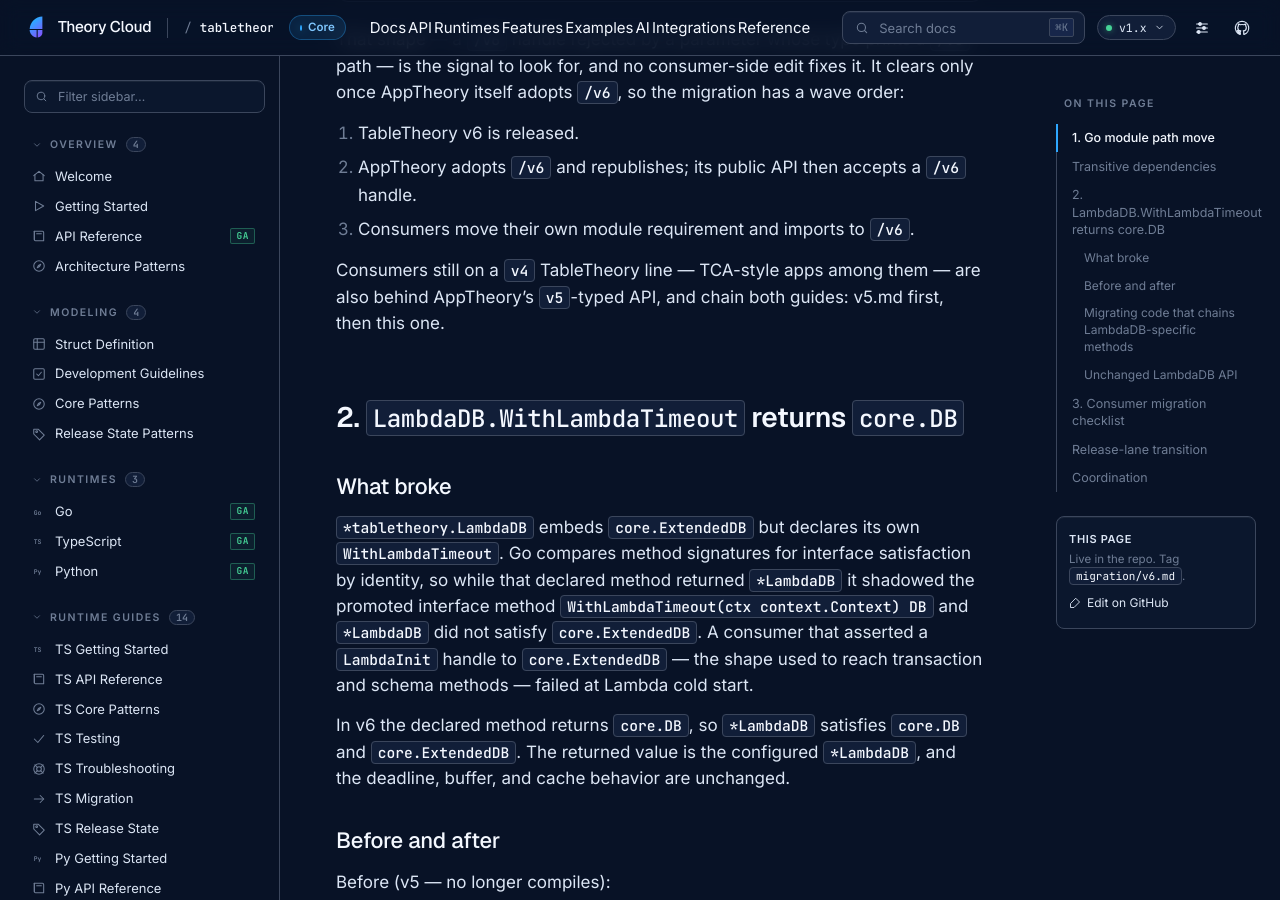
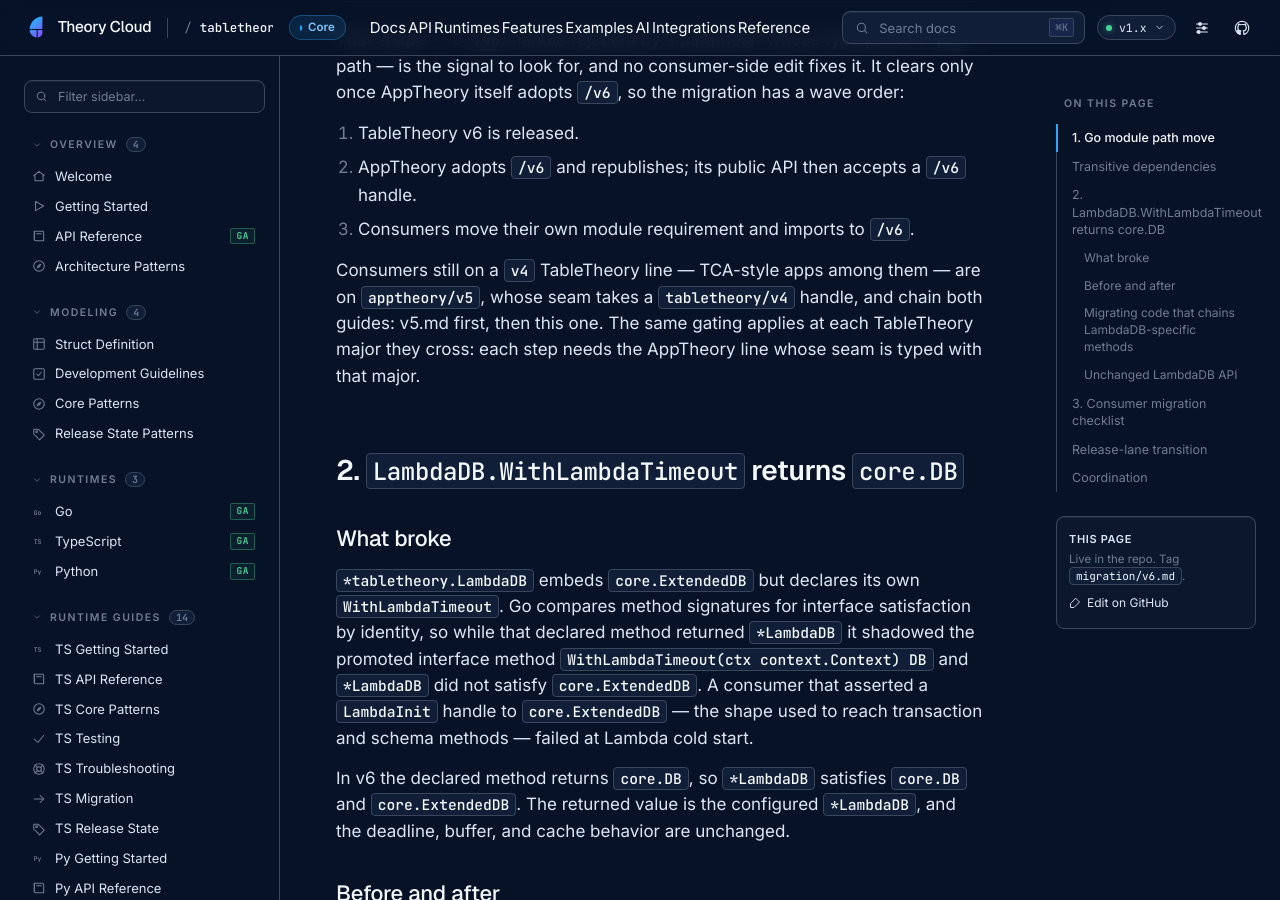
Before and after one commit to theory-cloud/TableTheory, a Jekyll site: the page built from docs/migration/v6.md, in a window 1280 px wide and 900 px high, scrolled down 2249 px. Built offline with Jekyll 4.4.1, drawn with Linux system fonts in a browser that asks for light colours.

Commit message:
docs(migration): fix the v4-line AppTheory seam wording in v6.md
The closing paragraph of "Transitive dependencies" said v4-line consumers
(TCA-style apps) "are also behind AppTheory's `v5`-typed API". That is
imprecise: a v4-line consumer pairs with `apptheory/v5`, whose seam is typed
with a `tabletheory/v4` handle (e.g. `apptheory/v5`
`runtime/mcp/session_dynamo.go` imports `.../tabletheory/v4/pkg/core`), not
with `v5`. The paragraph now states that exact pairing, keeps the
v5.md-then-v6.md chain, and records that the same gating applies at each
TableTheory major a consumer crosses, since each step needs the AppTheory
line whose seam is typed with that major.

Resolves review observation TT723-ADV-R1-O1. Docs only; no code, gate,
manifest, changelog, or version edit.

Refs Factory docs/058 tt-lambdadb-extended-db.

```diff
--- a/docs/migration/v6.md
+++ b/docs/migration/v6.md
@@ -89,9 +89,11 @@ only once AppTheory itself adopts `/v6`, so the migration has a wave order:
    handle.
 3. Consumers move their own module requirement and imports to `/v6`.
 
-Consumers still on a `v4` TableTheory line — TCA-style apps among them — are
-also behind AppTheory's `v5`-typed API, and chain both guides: [v5.md](v5.md)
-first, then this one.
+Consumers still on a `v4` TableTheory line — TCA-style apps among them — are on
+`apptheory/v5`, whose seam takes a `tabletheory/v4` handle, and chain both
+guides: [v5.md](v5.md) first, then this one. The same gating applies at each
+TableTheory major they cross: each step needs the AppTheory line whose seam is
+typed with that major.
 
 ## 2. `LambdaDB.WithLambdaTimeout` returns `core.DB`
 
```
